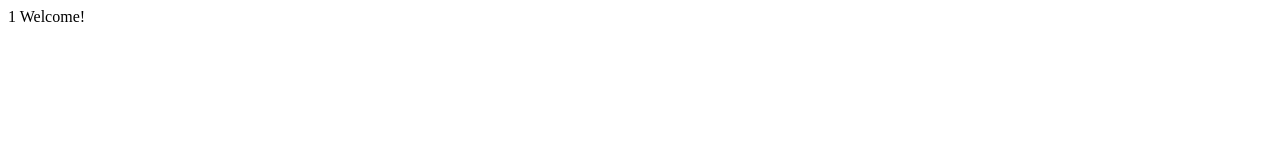
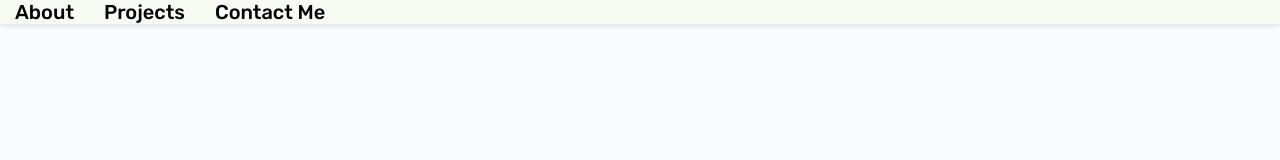
Before and after one commit to MoschinoBr28/My-Portfolio, a plain HTML site: page index.html in a window 1280 px wide. Drawn offline with Linux system fonts and the light colour scheme.

Commit message:
Started Re-do of Portfolio

```diff
--- a/index.html
+++ b/index.html
@@ -1,11 +1,44 @@
-1  <!DOCTYPE html>
+<!DOCTYPE html>
 <html lang="en">
 <head>
     <meta charset="UTF-8">
     <meta name="viewport" content="width=device-width, initial-scale=1.0">
     <title>Fransesco Estrada Santos</title>
+    <link rel="stylesheet" href="style.css">
+    <link href="https://fonts.googleapis.com/css2?family=Rubik:wght@300..900&display=swap" rel="stylesheet">
+  <style>
+    body {
+      font-family: 'Rubik', sans-serif;
+      font-size: 22px;
+    }
+  </style>
 </head>
 <body>
-    Welcome!
+
+    <div class="stickynav">
+        <nav>
+            <ul>
+                <li><a href="#about">About</a></li>
+                <li><a href="#projects">Projects</a></li>
+                <li><a href="#contact">Contact Me</a></li>
+            </ul>
+        </nav>
+    </div>
+
+
+
+
+
+
+
+
+
+
+
+
+
+
+
+
 </body>
 </html>
--- /dev/null
+++ b/style.css
@@ -0,0 +1,39 @@
+body{
+    margin: 0;
+    padding: 0;
+    box-sizing: border-box;
+    background-color: #f9fcff;
+    font-size: 16px;
+}
+
+.stickynav {
+    position: sticky;
+    top: 0;
+    background-color: #f8faf4;
+    box-shadow: 0 2px 5px rgba(0, 0, 0, 0.1);
+    z-index: 1000;
+    font-size: 20px;
+    justify-content: flex-end;
+    text-align: right;
+}
+
+.stickynav nav ul {
+    list-style: none;
+    padding: 0;
+    margin: 0;
+    display: flex;
+}
+
+.stickynav nav ul li {
+    margin: 0 15px;
+}
+
+.stickynav nav ul li a {
+    text-decoration: none;
+    color: #000000;
+    font-weight: 500;
+}
+
+.stickynav nav ul li a:hover {
+    color: #10447b;
+}
```
